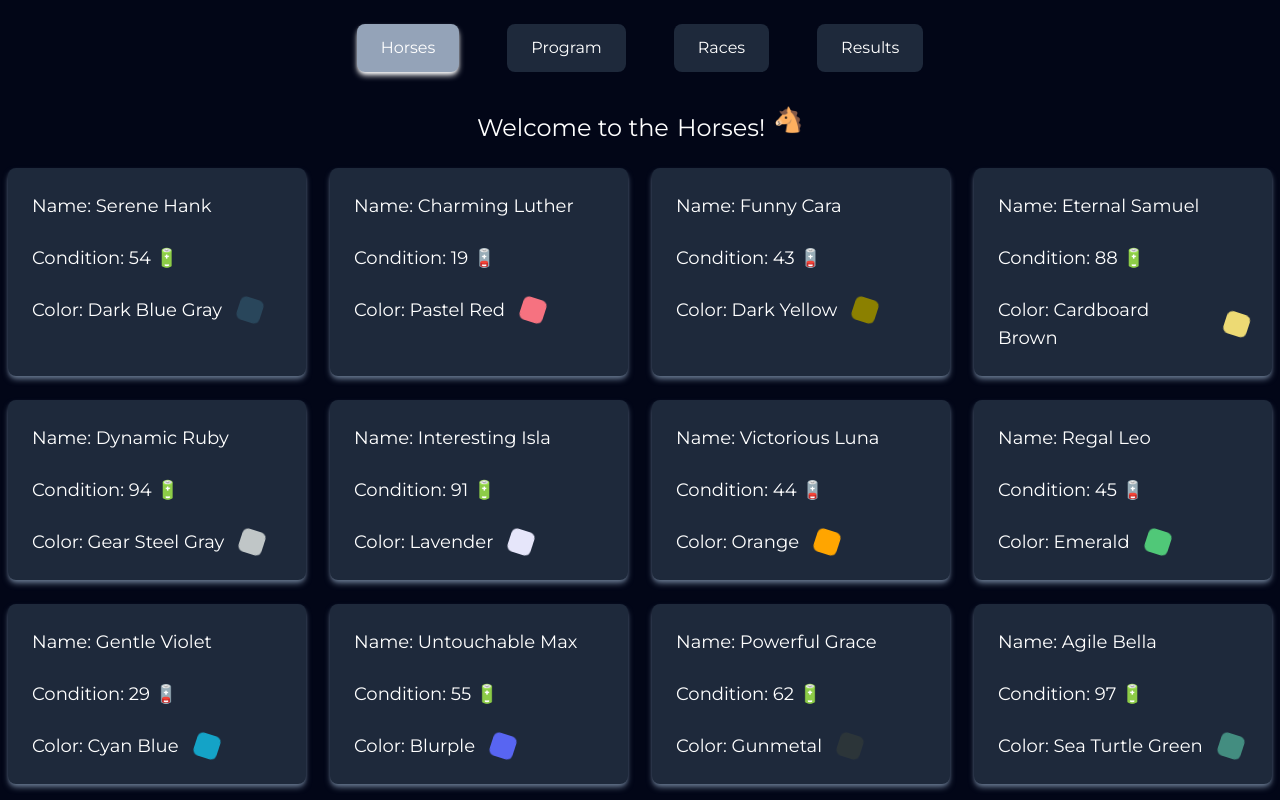
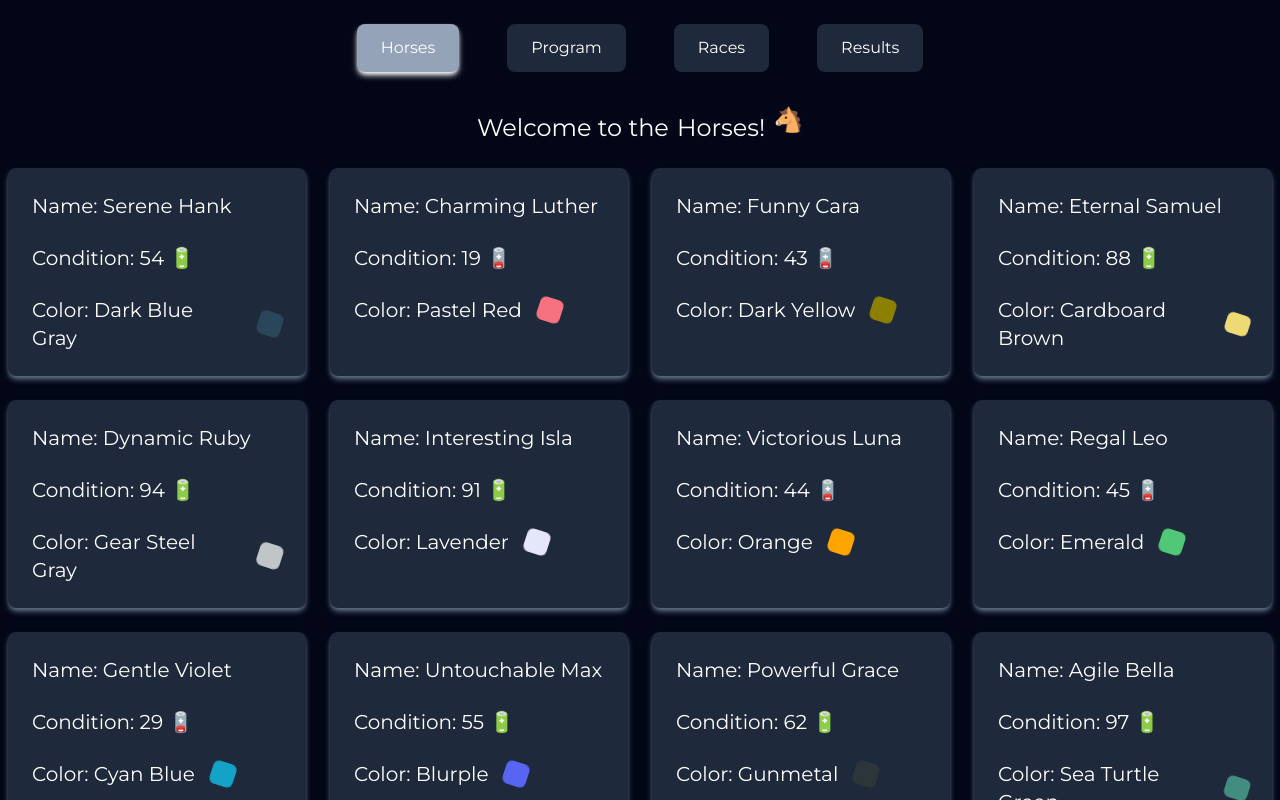
Before and after one commit to doguozcan/horse-racing, a Vue app: page / in a window 1280 px wide. Both pictures are taken after a click on the button "Yes". Shown: the top 800 px of the page. Built offline with nearby package versions, Linux system fonts and the light colour scheme.

Commit message:
Create main h1 and p tags & apply them to HorseColor, HorseCondition and HorseName components

```diff
--- /dev/null
+++ b/src/components/common/H1Tag.vue
@@ -0,0 +1,6 @@
+<template>
+  <!-- main title component, adjust text size in larger screens -->
+  <h1 class="font-semibold sm:text-xl">
+    <slot />
+  </h1>
+</template>
--- /dev/null
+++ b/src/components/common/PTag.vue
@@ -0,0 +1,6 @@
+<template>
+  <!-- main paragraph component, adjust text size in larger screens -->
+  <p class="sm:text-xl">
+    <slot />
+  </p>
+</template>
--- a/src/components/horse/HorseColor.vue
+++ b/src/components/horse/HorseColor.vue
@@ -1,7 +1,7 @@
 <template>
   <div class="flex items-center gap-4">
     <!-- increase font size on larger devices -->
-    <p class="sm:text-lg">Color: {{ colorName }}</p>
+    <PTag>Color: {{ colorName }}</PTag>
     <!-- animated spinner displaying the color in action -->
     <div
       class="w-4 h-4 sm:w-5 sm:h-5 md:w-6 md:h-6 rounded-md animate-spin"
@@ -11,5 +11,7 @@
 </template>
 
 <script setup>
+import PTag from '../common/PTag.vue'
+
 defineProps(['colorName', 'colorCode'])
 </script>
--- a/src/components/horse/HorseCondition.vue
+++ b/src/components/horse/HorseCondition.vue
@@ -1,8 +1,10 @@
 <template>
   <!-- displaying the condition of the horse with an emoji -->
-  <p class="sm:text-lg">Condition: {{ condition }} {{ condition > 50 ? '🔋' : '🪫' }}</p>
+  <PTag>Condition: {{ condition }} {{ condition > 50 ? '🔋' : '🪫' }}</PTag>
 </template>
 
 <script setup>
+import PTag from '../common/PTag.vue'
+
 defineProps(['condition'])
 </script>
--- a/src/components/horse/HorseName.vue
+++ b/src/components/horse/HorseName.vue
@@ -1,8 +1,10 @@
 <template>
   <!-- displaying biger font on larger screens -->
-  <p class="sm:text-lg">Name: {{ name }}</p>
+  <PTag>Name: {{ name }}</PTag>
 </template>
 
 <script setup>
+import PTag from '../common/PTag.vue'
+
 defineProps(['name'])
 </script>
```
